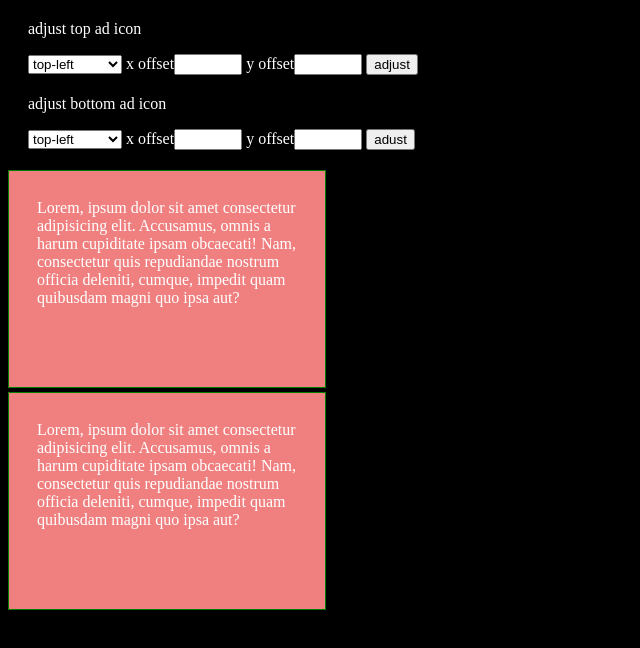
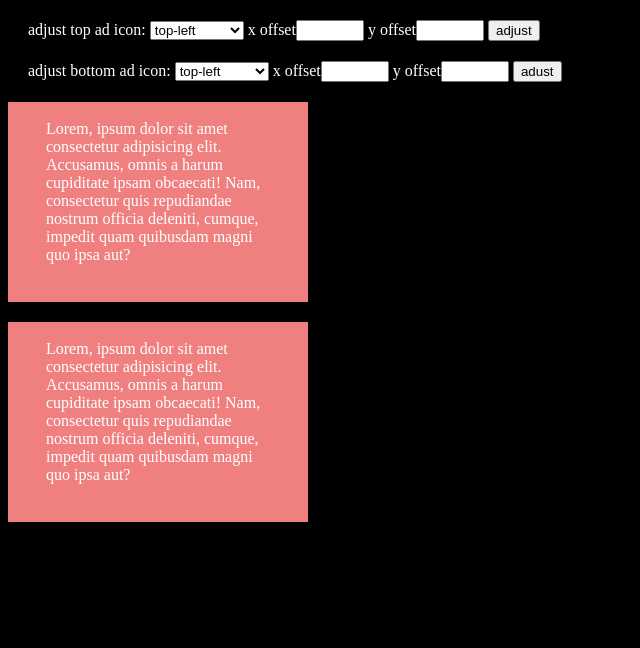
Before and after one commit to mconnor/notice-js-mike, a website: page docs/api-attach.html in a window 1280 px wide. Shown: the whole page, without its empty margins (0-640 px from the left). Drawn offline with Linux system fonts and the light colour scheme.

Commit message:
clean up api

```diff
--- a/docs/api-attach.html
+++ b/docs/api-attach.html
@@ -9,17 +9,17 @@
             margin: 20px;
 
         }
-
         .w20 {
             width: 60px;
         }
         .container {
             background-color: lightcoral;
-  border: 1px solid green;
             position: relative;
-  margin-bottom: 4px;
-  padding: 8px;
-
+            width: 300px;
+            height: 200px;
+        }
+        .container > p {
+            padding: 18px;
         }
         body {
             background-color:black;
@@ -30,7 +30,7 @@ body {
 
 <body>
     <div class="mg20">
-        <p>adjust top ad icon</p>
+        <span>adjust top ad icon: </span>
 
         <select id="top-select" size="1">
             <option>top-left</option>
@@ -46,7 +46,7 @@ body {
         </button>
     </div>
     <div class="mg20">
-        <p>adjust bottom ad icon</p>
+        <span>adjust bottom ad icon:</span>
         <select id="bottom-select" size="1">
             <option>top-left</option>
             <option>top-right</option>
@@ -63,12 +63,12 @@ body {
 
 
 
-    <div class='container' id="ad1" style="width: 300px;height: 200px;">
+    <div class='container' id="ad1">
         <p class='mg20'>Lorem, ipsum dolor sit amet consectetur adipisicing elit. Accusamus, omnis a harum cupiditate ipsam obcaecati! Nam, consectetur quis repudiandae nostrum officia deleniti, cumque, impedit quam quibusdam magni quo ipsa aut?</p>
     </div>
     <script type="text/javascript" data-name="durly" src="./surly/durly.js?;coid=242;nid=64564;ad_w=300;ad_h=200;position=top-left"></script>
 
-    <div class='container' id="ad2" style="width: 300px;height: 200px;">
+    <div class='container' id="ad2">
         <p class='mg20'>Lorem, ipsum dolor sit amet consectetur adipisicing elit. Accusamus, omnis a harum cupiditate ipsam obcaecati! Nam, consectetur quis repudiandae nostrum officia deleniti, cumque, impedit quam quibusdam magni quo ipsa aut?</p>
     </div>
     <script type="text/javascript" data-name="durly" src="./surly/durly.js?;coid=242;nid=64564;ad_w=300;ad_h=200;position=bottom-right"></script>
```
Lines whose indentation alone changed are shown as unchanged.
